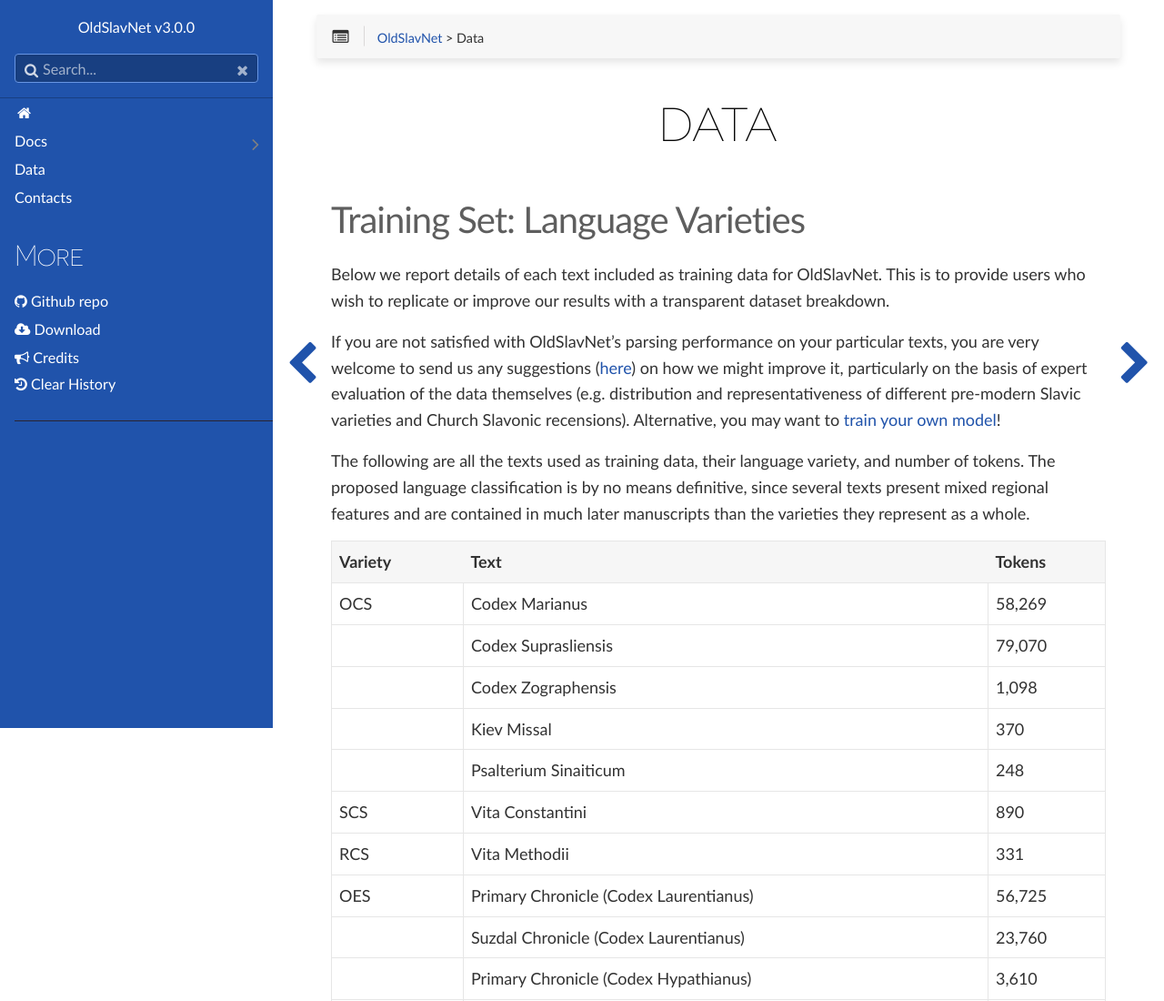
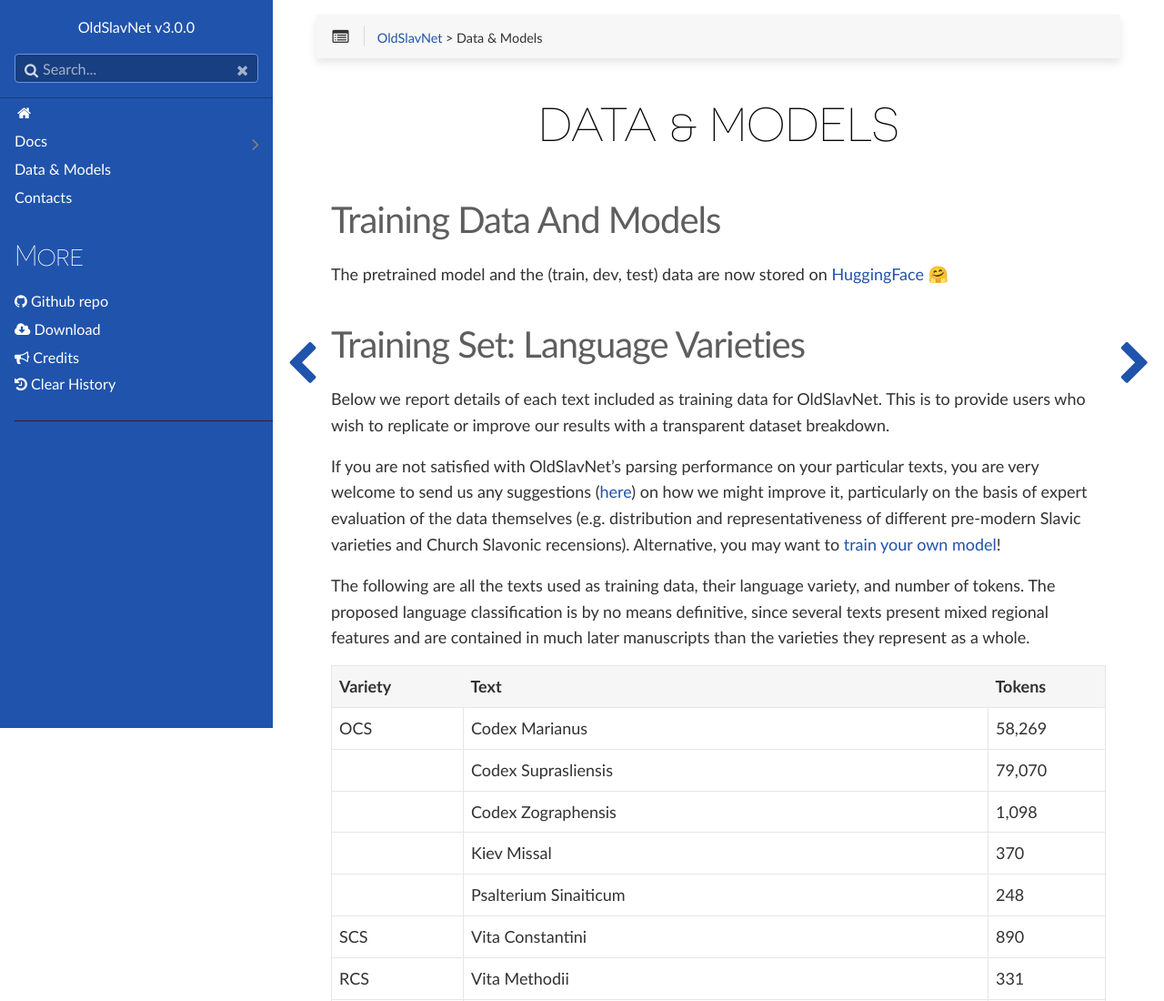
Before and after one commit to npedrazzini/OldSlavNet, a plain HTML site: page data/index.html in a window 1280 px wide. Shown: the top 1100 px of the page at 91% size. Drawn offline with Linux system fonts and the light colour scheme; a script that the page names is missing.

Commit message:
update site

```diff
--- a/data/index.html
+++ b/data/index.html
@@ -5,8 +5,8 @@
 
       <meta charset="utf-8">
 <meta name="viewport" content="width=device-width, initial-scale=1, maximum-scale=1, user-scalable=no">
-<meta name="revised" content="2021-11-25T12:06:57 GMT">
-<title>Data :: OldSlavNet v3.0.0</title>
+<meta name="revised" content="2025-03-21T09:24:45 GMT">
+<title>Data &amp; Models :: OldSlavNet v3.0.0</title>
 <link rel="shortcut icon" href="/OldSlavNet/images/favicon.png" type="image/x-icon" />
 <link href="/OldSlavNet/css/nucleus.css" rel="stylesheet">
 <link href="/OldSlavNet/css/font-awesome.min.css" rel="stylesheet">
@@ -96,7 +96,7 @@
     <li data-nav-id="https://npedrazzini.github.io/OldSlavNet/data/" class="dd-item
         ">
       <div>
-      <a href="/OldSlavNet/data/">Data</a><i class="fa fa-circle-thin read-icon"></i>
+      <a href="/OldSlavNet/data/">Data &amp; Models</a><i class="fa fa-circle-thin read-icon"></i>
       </div>
     </li>
     <li data-nav-id="https://npedrazzini.github.io/OldSlavNet/contacts/" class="dd-item
@@ -145,7 +145,7 @@
 
 
 
- <a href='https://npedrazzini.github.io/OldSlavNet/'>OldSlavNet</a> > Data
+ <a href='https://npedrazzini.github.io/OldSlavNet/'>OldSlavNet</a> > Data & Models
 
 
 
@@ -158,6 +158,7 @@
         <div class="wrapper">
     <nav id="TableOfContents">
   <ul>
+    <li><a href="#training-data-and-models">Training data and models</a></li>
     <li><a href="#training-set-language-varieties">Training set: language varieties</a></li>
   </ul>
 </nav>
@@ -170,7 +171,7 @@
 
 <div id="body-inner">
 
-    <h1>Data</h1>
+    <h1>Data &amp; Models</h1>
 
 
 
@@ -179,6 +180,8 @@
 
 
 
+<h2 id="training-data-and-models">Training data and models</h2>
+<p>The pretrained model and the (train, dev, test) data are now stored on <a href="https://huggingface.co/datasets/npedrazzini/OldSlavNet_model_and_data/tree/main">HuggingFace</a> 🤗</p>
 <h2 id="training-set-language-varieties">Training set: language varieties</h2>
 <p>Below we report details of each text included as training data for OldSlavNet.
 This is to provide users who wish to replicate or improve our results with a transparent dataset breakdown.</p>
```
